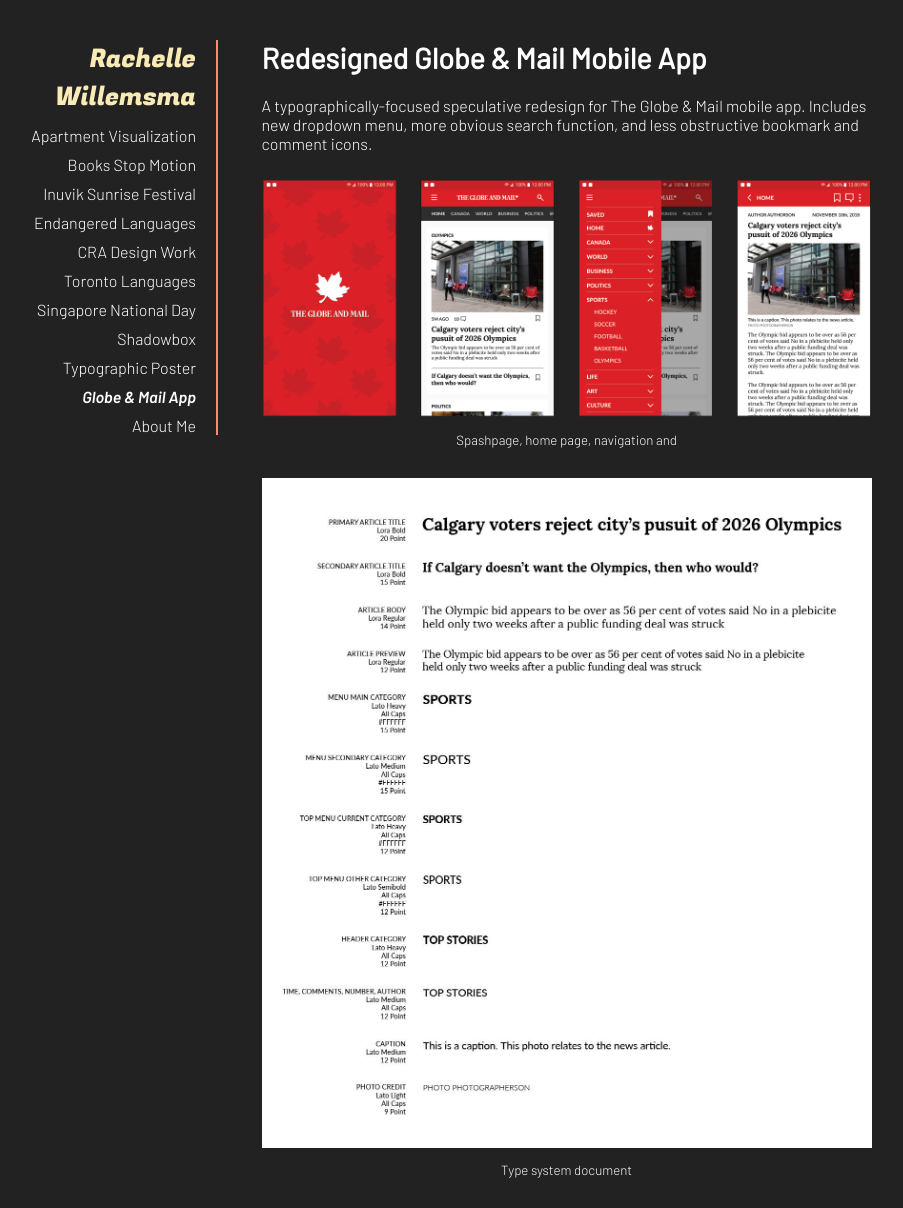
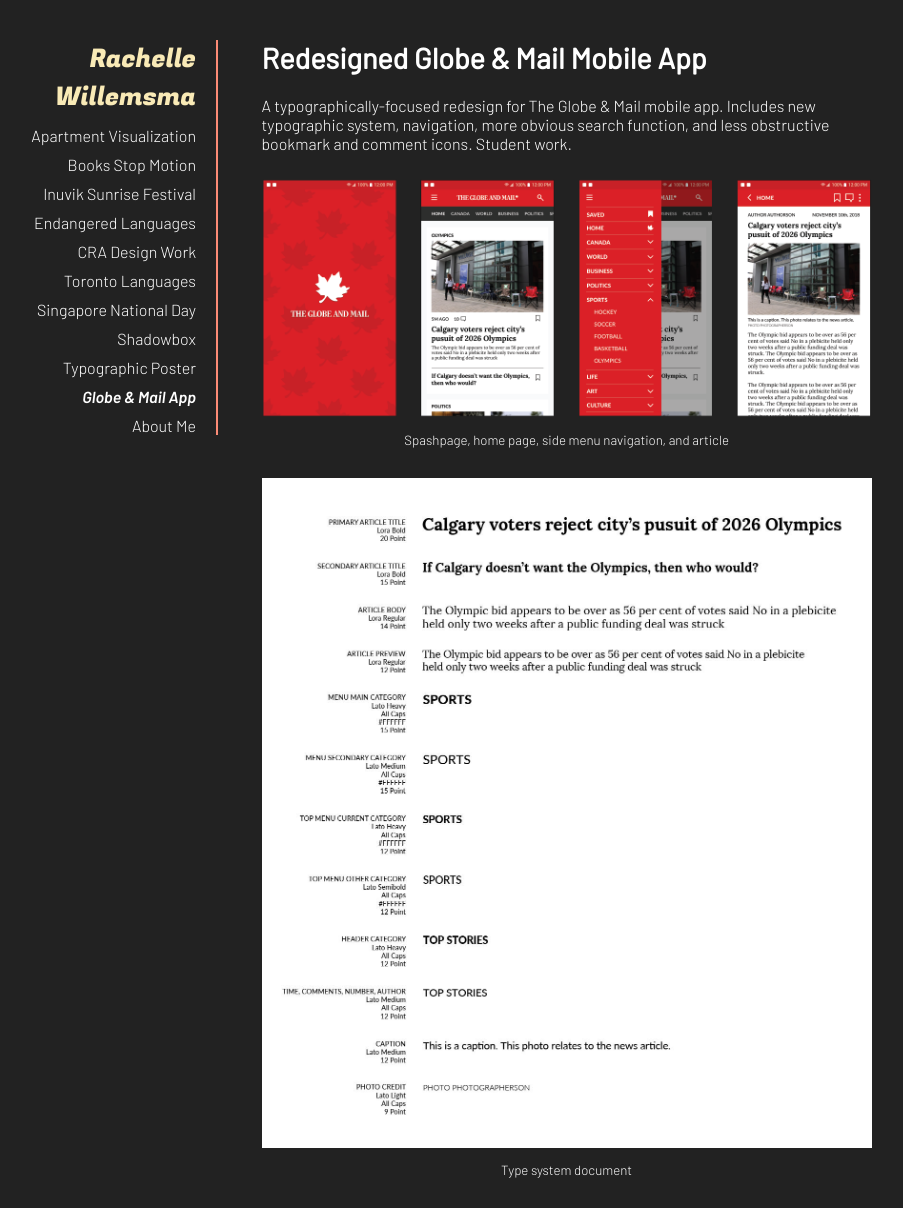
Before and after one commit to rachellewillemsma/rachellewillemsma.github.io, a Jekyll site: the page built from _posts/2018-11-15-globe.md, in a window 1280 px wide and 1208 px high. Shown: the whole window, without its empty margins (136-1039 px from the left). Built offline with Jekyll 4.4.1, drawn with Linux system fonts in a browser that asks for light colours.

Commit message:
small text changes

```diff
--- a/_layouts/about.html
+++ b/_layouts/about.html
@@ -38,12 +38,13 @@
         <div class="work">
             <div class="project-header">About Me</div>
             <p class="project-description">I'm Rachelle, a third-year design student in the York-Sheridan design program (YSDN). I love information, linguistics, maps, and colour schemes. In my spare time, you can find me making spreadsheets, learning languages, and making language-learning spreadsheets.</p>
-            <p class="project-description">I'm currently looking for a design internship for summer 2020. If you're interested in working with me, you can find me at
+            <p class="project-description">I'm currently looking for a design internship for summer 2020. If you're interested in working with me, you can find me at <span class="email-link">
                 <script type="text/javascript">
                     emailE='willemsma.design'
                     emailE=('rachelle' + '@' + emailE)
                     document.write('<A href="mailto:' + emailE + '">' + emailE + '</a>.')
                 </script>
+            </span>
                 <noscript>
                     <em>(I respect not wanting to galavant around the internet with Javascript on however I really don't want a swarm of spam emails. To see my email, you can either look at the code with inspect element or enable Javascript for this webpage.)</em>
                 </noscript>
--- a/_posts/2018-11-15-globe.md
+++ b/_posts/2018-11-15-globe.md
@@ -7,11 +7,11 @@
 preview-image: "../img/globe-500px.jpg"
 ---
 
-#### A typographically-focused speculative redesign for The Globe & Mail mobile app. Includes new dropdown menu, more obvious search function, and less obstructive bookmark and comment icons.
+#### A typographically-focused redesign for The Globe & Mail mobile app. Includes new typographic system, navigation, more obvious search function, and less obstructive bookmark and comment icons. Student work.
 
 ![Globe & Mail Final Mockup](../img/globe-final-1280px.png)
 
-##### Spashpage, home page, navigation and
+##### Spashpage, home page, side menu navigation, and article
 
 ![Globe & Mail Type System](../img/globe-type-1280px.jpg)
 
--- a/_sass/_project.scss
+++ b/_sass/_project.scss
@@ -72,6 +72,15 @@
 .about-back a {
     color: $accent1;
 }
+
+.about-back a:hover {
+    font-weight: $bold;
+}
+
+.email-link a:hover {
+    color: $accent2;
+}
+
 
 
 
```
Also changed, not shown: _posts/2019-03-02-singapore.md (+1 -1 lines), _posts/2019-11-02-sunrise.md (+1 -1 lines).
